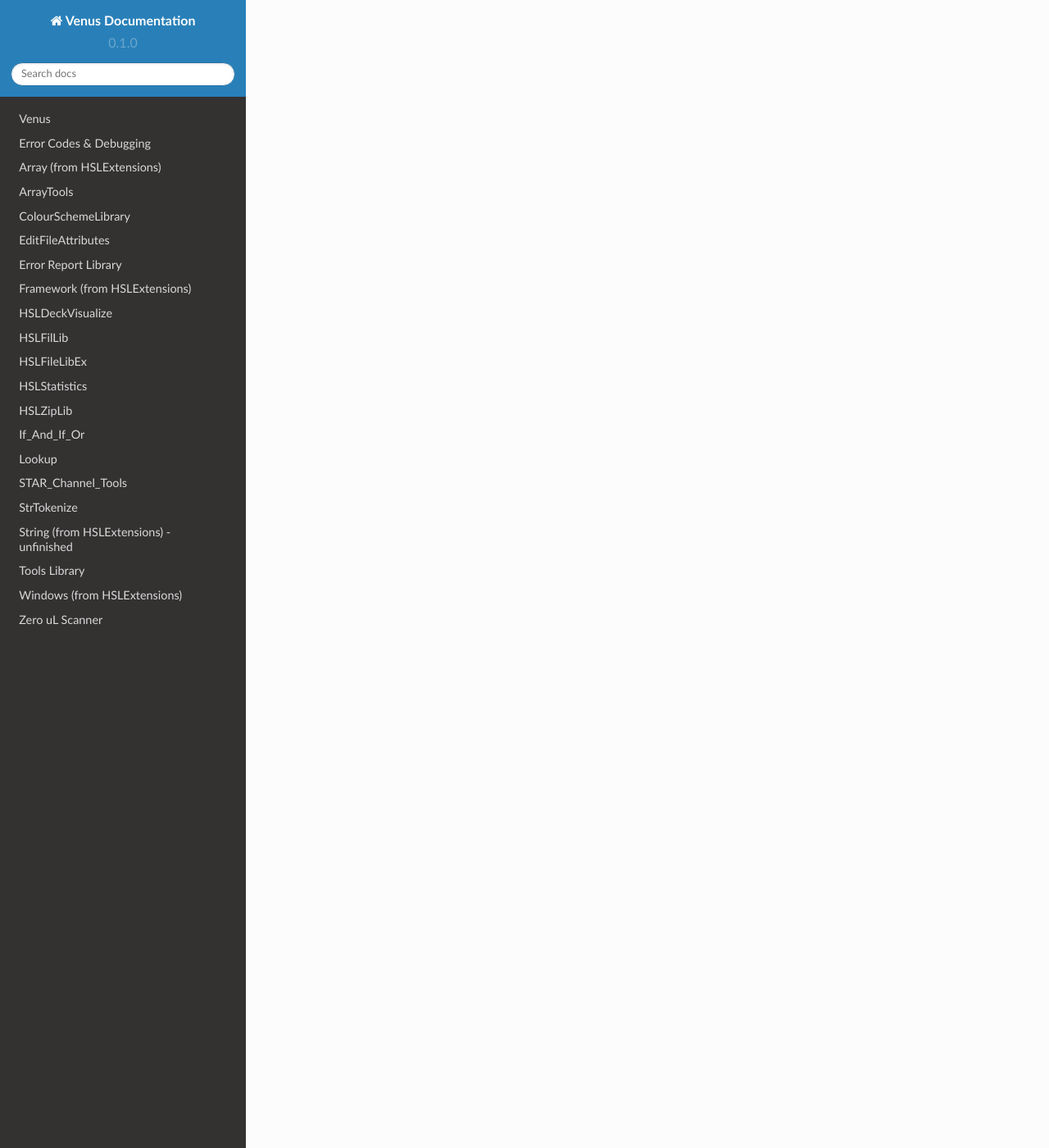
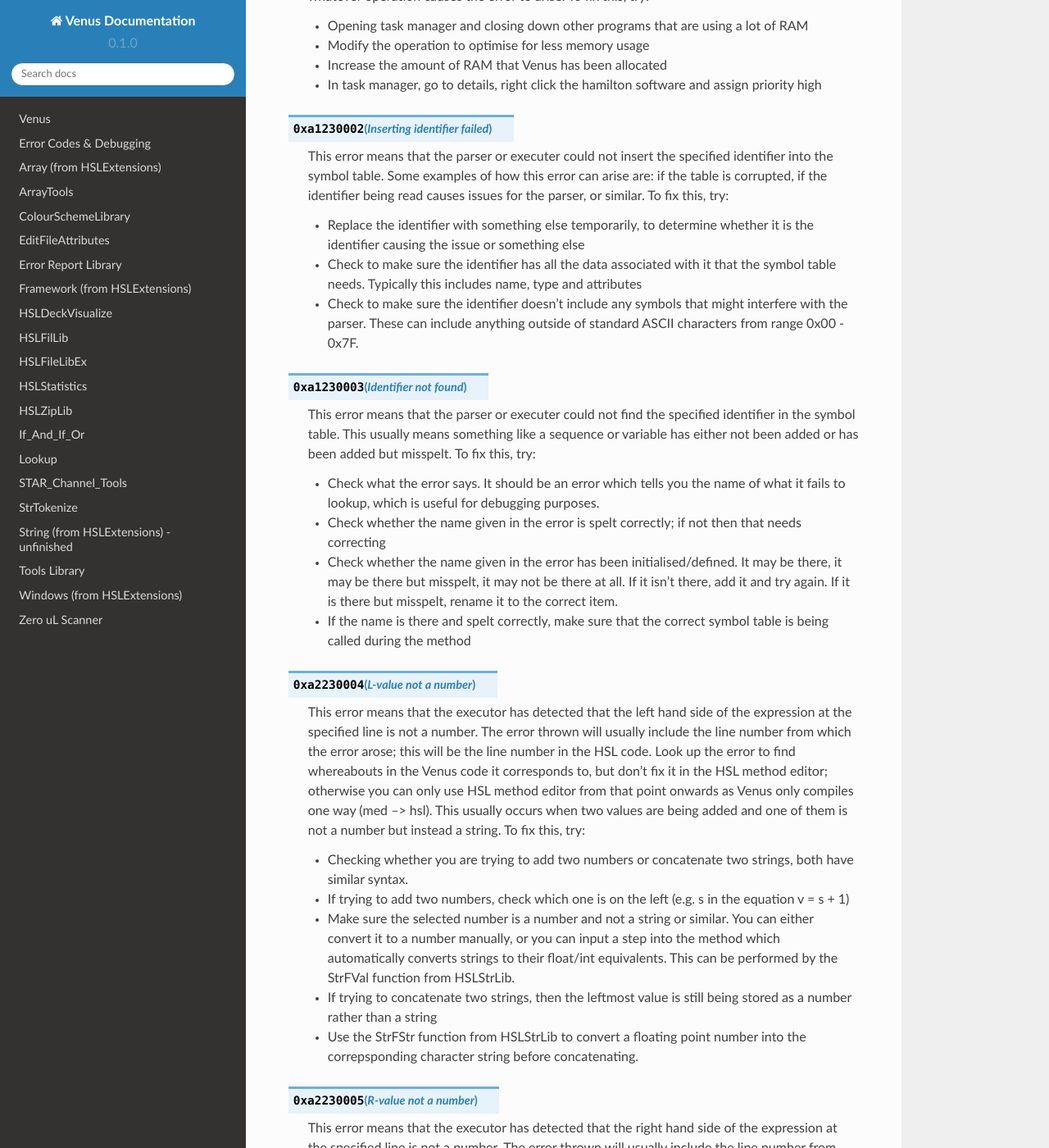
Before and after one commit to theonetruenerd/VenusLibraryDocumentation, a Sphinx documentation site: the page built from docs/source/RuntimeErrors.rst, in a window 1280 px wide and 1400 px high, scrolled down 2280 px. Shown: the whole window at 82% size. Built offline with Sphinx 7.4.7 and the Read the Docs theme 2.0.0, drawn with Linux system fonts in a browser that asks for light colours; pages that are not in the unit, such as notebooks, are missing from menus; some of the changed text lies outside the part shown.

Commit message:
Update RuntimeErrors.rst

```diff
--- a/docs/source/RuntimeErrors.rst
+++ b/docs/source/RuntimeErrors.rst
@@ -81,3 +81,56 @@
 - :py:func:`0x0007` : Array index not an integer
 - :py:func:`0x0008` : Array index must not be negative
 - :py:func:`0x0009` : Array index must not be greater than array size
+
+Error explanations and advice
+-----------------------------
+
+.. py:function:: 0xa0220001 (No memory)
+
+  This error means that the system cannot allocate or access enough memory or disk space for whatever operation causes the error to arise. To fix this, try:
+
+  - Opening task manager and closing down other programs that are using a lot of RAM
+  - Modify the operation to optimise for less memory usage
+  - Increase the amount of RAM that Venus has been allocated
+  - In task manager, go to details, right click the hamilton software and assign priority high
+
+.. py:function:: 0xa1230002 (Inserting identifier failed)
+
+  This error means that the parser or executer could not insert the specified identifier into the symbol table. Some examples of how this error can arise are: if the table is corrupted, if the identifier being read causes issues for the parser, or similar. To fix this, try:
+
+  - Replace the identifier with something else temporarily, to determine whether it is the identifier causing the issue or something else
+  - Check to make sure the identifier has all the data associated with it that the symbol table needs. Typically this includes name, type and attributes
+  - Check to make sure the identifier doesn't include any symbols that might interfere with the parser. These can include anything outside of standard ASCII characters from range 0x00 - 0x7F.
+
+.. py:function:: 0xa1230003 (Identifier not found)
+
+  This error means that the parser or executer could not find the specified identifier in the symbol table. This usually means something like a sequence or variable has either not been added or has been added but misspelt. To fix this, try:
+
+  - Check what the error says. It should be an error which tells you the name of what it fails to lookup, which is useful for debugging purposes.
+  - Check whether the name given in the error is spelt correctly; if not then that needs correcting
+  - Check whether the name given in the error has been initialised/defined. It may be there, it may be there but misspelt, it may not be there at all. If it isn't there, add it and try again. If it is there but misspelt, rename it to the correct item.
+  - If the name is there and spelt correctly, make sure that the correct symbol table is being called during the method
+
+.. py:function:: 0xa2230004 (L-value not a number)
+
+  This error means that the executor has detected that the left hand side of the expression at the specified line is not a number. The error thrown will usually include the line number from which the error arose; this will be the line number in the HSL code. Look up the error to find whereabouts in the Venus code it corresponds to, but don't fix it in the HSL method editor; otherwise you can only use HSL method editor from that point onwards as Venus only compiles one way (med --> hsl). This usually occurs when two values are being added and one of them is not a number but instead a string. To fix this, try:
+
+  - Checking whether you are trying to add two numbers or concatenate two strings, both have similar syntax.
+  - If trying to add two numbers, check which one is on the left (e.g. s in the equation v = s + 1)
+  - Make sure the selected number is a number and not a string or similar. You can either convert it to a number manually, or you can input a step into the method which automatically converts strings to their float/int equivalents. This can be performed by the StrFVal function from HSLStrLib.
+  - If trying to concatenate two strings, then the leftmost value is still being stored as a number rather than a string
+  - Use the StrFStr function from HSLStrLib to convert a floating point number into the correpsponding character string before concatenating.
+
+.. py:function:: 0xa2230005 (R-value not a number)
+
+  This error means that the executor has detected that the right hand side of the expression at the specified line is not a number. The error thrown will usually include the line number from which the error arose; this will be the line number in the HSL code. Look up the error to find whereabouts in the Venus code it corresponds to, but don't fix it in the HSL method editor; otherwise you can only use HSL method editor from that point onwards as Venus only compiles one way (med --> hsl). This usually occurs when two values are being added and one of them is not a number but instead a string. To fix this, try:
+
+  - Checking whether you are trying to add two numbers or concatenate two strings, both have similar syntax.
+  - If trying to add two numbers, check which one is on the right (e.g. 1 in the equation v = s + 1)
+  - Make sure the selected number is a number and not a string or similar. You can either convert it to a number manually, or you can input a step into the method which automatically converts strings to their float/int equivalents. This can be performed by the StrFVal function from HSLStrLib.
+  - If trying to concatenate two strings, then the leftmost value is still being stored as a number rather than a string
+  - Use the StrFStr function from HSLStrLib to convert a floating point number into the correpsponding character string before concatenating.
+
+.. py:function:: 0xa1230006 (Not an identifier)
+
+  This error means that the symbol table entry of the identifier at the specified line is not an identifier. To fix this, try changing the name of the identifier being used. You can also look through the method to confirm that the identifier is being used and that you are not misspelling anything
```
